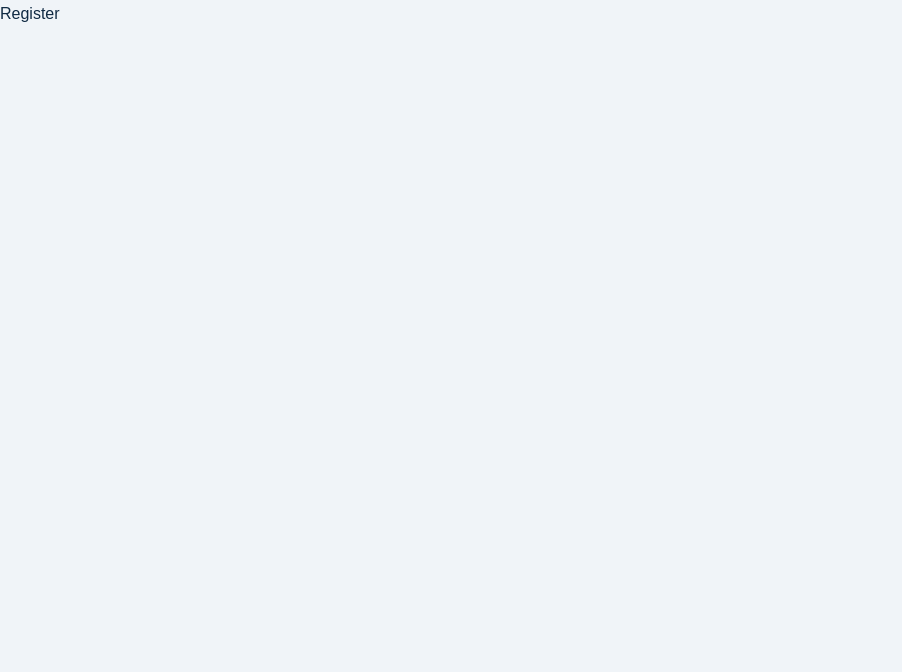
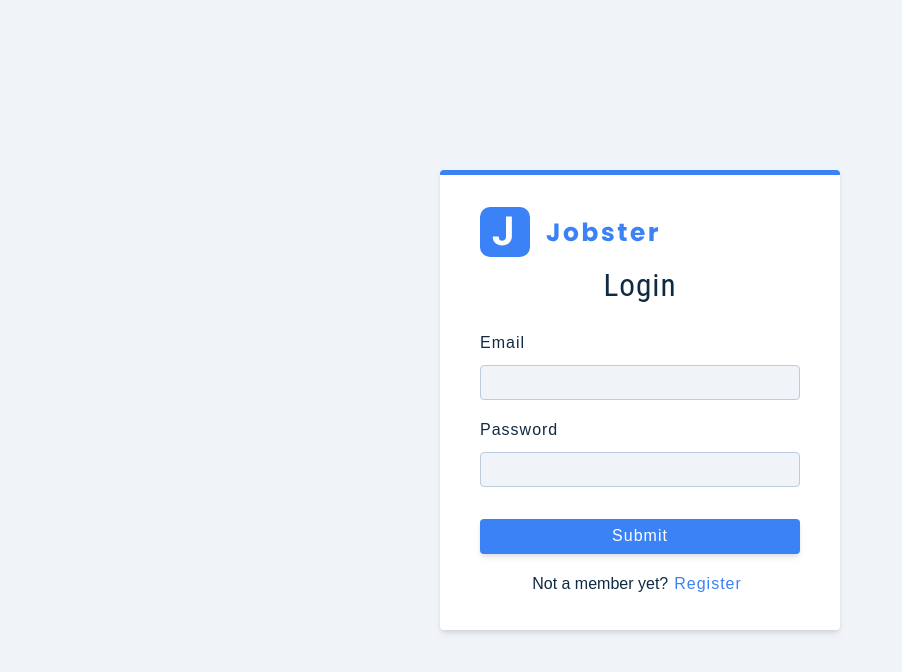
Before and after one commit to Gauravjangra2003/Jobster, a React (Vite) app: page /register in a window 1280 px wide. Shown: the top 672 px of the page, without its empty margins (0-902 px from the left). Built offline with nearby package versions, Linux system fonts and the light colour scheme.

Commit message:
Add register page

```diff
--- a/package.json
+++ b/package.json
@@ -10,10 +10,13 @@
     "preview": "vite preview"
   },
   "dependencies": {
+    "@reduxjs/toolkit": "^2.11.1",
     "normalize.css": "^8.0.1",
     "react": "^19.2.0",
     "react-dom": "^19.2.0",
+    "react-redux": "^9.2.0",
     "react-router-dom": "^7.10.1",
+    "react-toastify": "^11.0.5",
     "styled-components": "^6.1.19"
   },
   "devDependencies": {
--- a/src/App.jsx
+++ b/src/App.jsx
@@ -1,6 +1,7 @@
 import {Landing , Error, Register, Dashboard} from './pages'
 import { Routes , Route } from 'react-router-dom'
-
+import { ToastContainer } from 'react-toastify'
+import 'react-toastify/dist/ReactToastify.css'
 
 function App() {
 
@@ -12,6 +13,7 @@ function App() {
         <Route path='/register' element={<Register />} />
         <Route path='*' element={<Error />} />
       </Routes>
+      <ToastContainer position='top-center' />
     </>
   )
 }
--- /dev/null
+++ b/src/components/FormRow.jsx
@@ -0,0 +1,18 @@
+const FormRow = ({ type, name, value, handleChange, labelText }) => {
+  return (
+    <div className='form-row'>
+      <label htmlFor={name} className='form-label'>
+        {labelText || name}
+      </label>
+      <input
+        id={name}
+        type={type}
+        name={name}
+        value={value}
+        onChange={handleChange}
+        className='form-input'
+      />
+    </div>
+  );
+};
+export default FormRow;
--- a/src/components/index.jsx
+++ b/src/components/index.jsx
@@ -1,3 +1,4 @@
 import Logo from './Logo'
+import FormRow from './FormRow'
 
-export { Logo }
+export { Logo , FormRow }
--- /dev/null
+++ b/src/features/user/userSlice.jsx
@@ -0,0 +1,24 @@
+import { createAsyncThunk, createSlice } from "@reduxjs/toolkit";
+import { toast } from "react-toastify";
+
+const initialState = {
+    isLoading: false,
+    user: null,
+}
+
+export const regiserUser = createAsyncThunk('user/registerUser', async (user, thunkAPI) => {
+    console.log(`Registering user: ${JSON.stringify(user)}`);
+})
+
+export const loginUser = createAsyncThunk('user/loginUser', async (user, thunkAPI) => {
+    console.log(`Login user: ${JSON.stringify(user)}`);
+})
+
+const userSlice = createSlice({
+    name: 'user',
+    initialState,
+    reducers: {
+    }
+});
+
+export default userSlice.reducer;
--- a/src/index.css
+++ b/src/index.css
@@ -9,8 +9,7 @@
 
 html {
   font-size: 100%;
-} /*16px*/
-
+}
 :root {
   /* colors */
   --primary-50: #eff6ff;
--- a/src/main.jsx
+++ b/src/main.jsx
@@ -4,11 +4,15 @@ import 'normalize.css'
 import './index.css'
 import App from './App.jsx'
 import { BrowserRouter } from 'react-router-dom'
+import { Provider } from 'react-redux'
+import { store } from '../store.jsx'
 
 createRoot(document.getElementById('root')).render(
   <StrictMode>
     <BrowserRouter>
+    <Provider store={store}>
      <App />
+    </Provider>
     </BrowserRouter>
   </StrictMode>,
 )
--- a/src/pages/Register.jsx
+++ b/src/pages/Register.jsx
@@ -1,8 +1,71 @@
+import { FormRow, Logo } from "../components"
+import Wrapper from "../assets/wrappers/RegisterPage"
+import { useState } from "react"
+import { toast } from "react-toastify"
+import { useDispatch, useSelector } from "react-redux"
+import { useNavigate } from "react-router-dom"
+import { loginUser , regiserUser } from "../features/user/UserSlice"
 
+const initialState = {
+  name: "",
+  email: "",
+  password: "",
+  isMember: true,
+}
 
 const Register = () => {
+
+  const [values, setValues] = useState(initialState)
+  const { user, isLoading } = useSelector((store) => store.user);
+  const dispatch = useDispatch();
+  const navigate = useNavigate();
+
+  const handleChange = (e) => {
+   const name = e.target.name
+   const value = e.target.value
+   setValues({ ...values, [name]: value })
+  }
+
+  const onSubmit = (e) => {
+    e.preventDefault()
+    const { name, email, password, isMember } = values
+    if (!email || !password || (!isMember && !name)) {
+     toast.error("Please fill out all fields")
+      return
+    }
+    if (isMember) {
+      dispatch(loginUser({ email: email, password: password }))
+      return
+    }
+    dispatch(regiserUser({ name, email, password }))
+  }
+
+  const toggleMember = () => {
+    setValues({ ...values, isMember: !values.isMember })
+  }
+
   return (
-    <div>Register</div>
+    <Wrapper className="full-page">
+      <form className="form" onSubmit={onSubmit}>
+        <Logo />
+        <h3>{values.isMember ? "Login" : "Register"}</h3>
+        {/* name field */}
+        {!values.isMember && (
+          <FormRow type='text' name='name' value={values.name} handleChange={handleChange} />
+        )}
+        {/* email field */}
+        <FormRow type='email' name='email' value={values.email} handleChange={handleChange} />
+        {/* password field */}
+        <FormRow type='password' name='password' value={values.password} handleChange={handleChange} />
+        <button type="submit" className="btn btn-block">
+          submit
+        </button>
+        <p>
+          {values.isMember ? "Not a member yet?" : "Already a member?"}
+          <button type="button" className="member-btn" onClick={toggleMember}>{values.isMember ? 'Register' : 'Login'}</button>
+        </p>
+      </form>
+    </Wrapper>
   )
 }
 
--- /dev/null
+++ b/store.jsx
@@ -0,0 +1,8 @@
+import { configureStore } from "@reduxjs/toolkit";
+import userslice from "./src/features/user/userSlice";
+
+export const store = configureStore({
+    reducer: {
+        user: userslice,
+    }
+})
```
Also changed, not shown: src/assets/wrappers/RegisterPage.jsx (renamed from src/assets/wrappers/RegisterPage.js), 1 other file (tests, documents, lock files or other folders).
